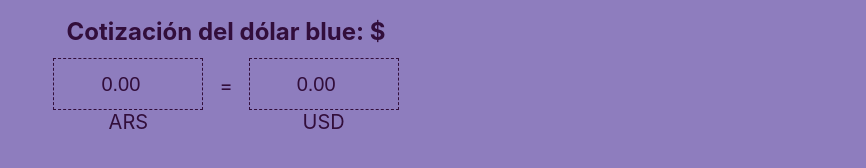
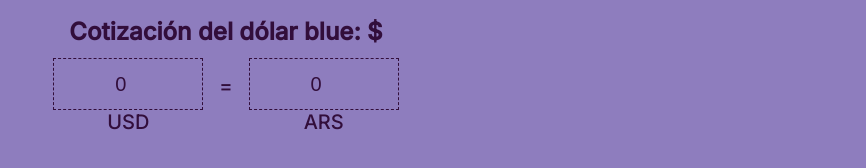
Before and after one commit to daianaszwimer/dolar-argentina, a React (Create React App) app: page / in a window 1280 px wide. Shown: the part 350-518 px from the top of the page, without its empty margins (414-1280 px from the left). Built offline with nearby package versions, Linux system fonts and the light colour scheme; no server answers.

Commit message:
general fixes and analytics

```diff
--- a/public/index.html
+++ b/public/index.html
@@ -7,10 +7,21 @@
     <meta name="theme-color" content="#000000" />
     <meta
       name="description"
-      content="Web site created using create-react-app"
+      content="Hecho por Daiana Szwimer"
     />
     <link rel="apple-touch-icon" href="%PUBLIC_URL%/logo192.png" />
     <link rel="manifest" href="%PUBLIC_URL%/manifest.json" />
+    <link rel="preconnect" href="https://fonts.googleapis.com">
+    <link rel="preconnect" href="https://fonts.gstatic.com" crossorigin>
+    <link href="https://fonts.googleapis.com/css2?family=Inter:wght@500&display=swap" rel="stylesheet">
+    <!-- Global site tag (gtag.js) - Google Analytics -->
+    <script async src="https://www.googletagmanager.com/gtag/js?id=G-S67NYDLVDG"></script>
+    <script>
+      window.dataLayer = window.dataLayer || [];
+      function gtag(){dataLayer.push(arguments);}
+      gtag('js', new Date());
+      gtag('config', 'G-S67NYDLVDG');
+    </script>
     <title>ARS - USD</title>
   </head>
   <body>
--- a/src/App.css
+++ b/src/App.css
@@ -1,6 +1,7 @@
 :root {
   --main-bg-color: #8e7dbe;
   --main-text-color: #320e3b;
+  --main-text-color-hover: #fff;
 }
 
 .app {
@@ -36,6 +37,11 @@ main {
   right: 10px;
   top: 10px;
   color: var(--main-text-color);
+  transition: 0.2s;
+}
+
+.github-link:hover {
+  color: var(--main-text-color-hover);
 }
 
 h1,
@@ -50,6 +56,7 @@ body,
 #root {
   height: 100%;
   width: 100%;
+  font-family: 'Inter', sans-serif;
 }
 
 @media (prefers-color-scheme: dark) {
--- a/src/App.js
+++ b/src/App.js
@@ -63,13 +63,13 @@ function App() {
           <RateInput
             onChange={onARSChange}
             value={ARSInput}
-            currencyText="ARS"
+            currencyText="USD"
           />
           <span className="equal-sign">=</span>
           <RateInput
             onChange={onUSDChange}
             value={USDInput}
-            currencyText="USD"
+            currencyText="ARS"
           />
         </div>
       </main>
--- a/src/components/RateInput/RateInput.js
+++ b/src/components/RateInput/RateInput.js
@@ -2,7 +2,7 @@ import "./RateInput.css"
 const RateInput = ({ onChange, value, currencyText }) => (
   <div className="rate-input-wrapper">
     <input
-      value={(Math.round(value * 100) / 100).toFixed(2)}
+      value={value % 1 === 0 ? value : (Math.round(value * 100) / 100).toFixed(2)}
       onChange={onChange}
       type="number"
       min="0"
```
